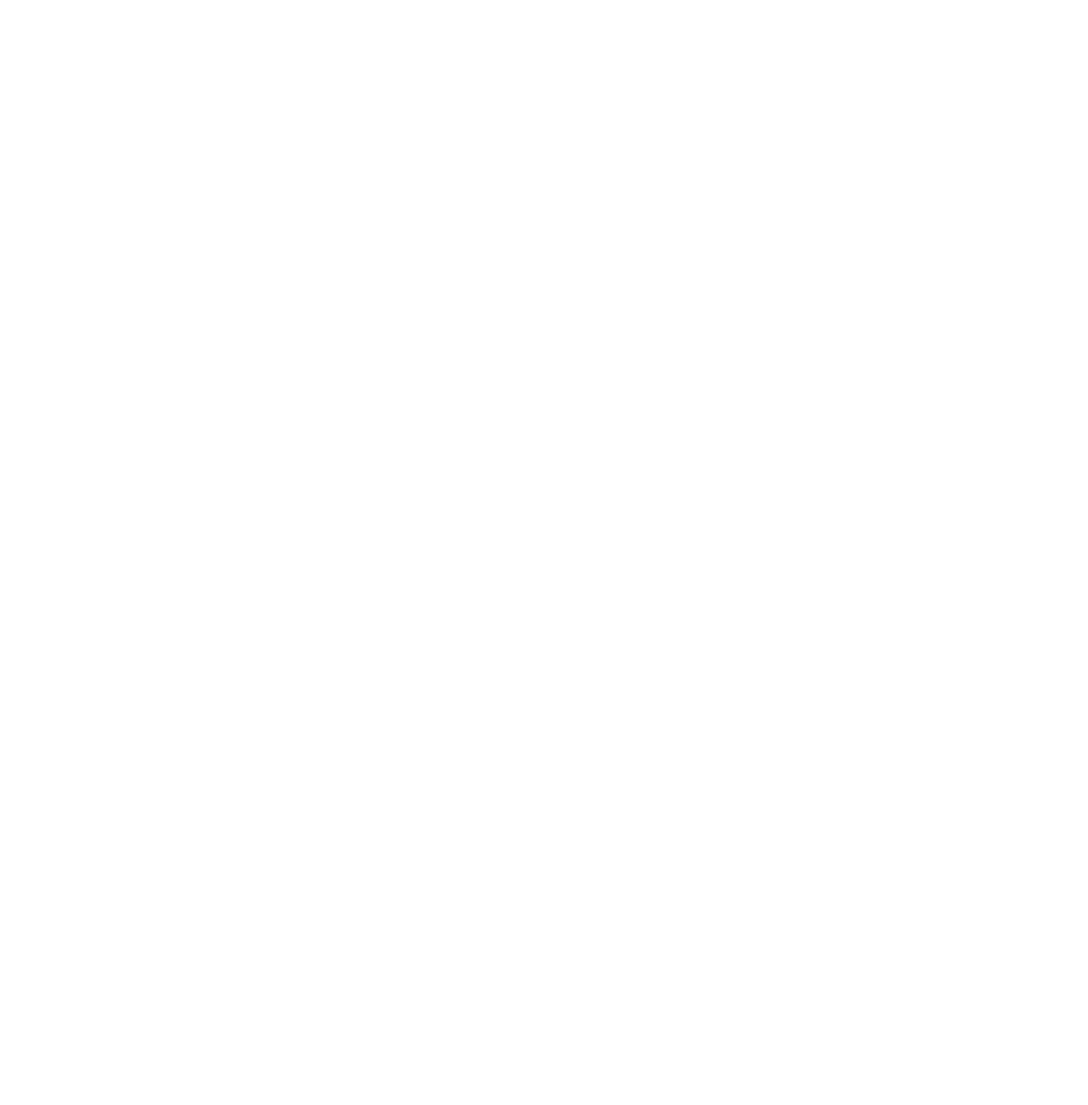
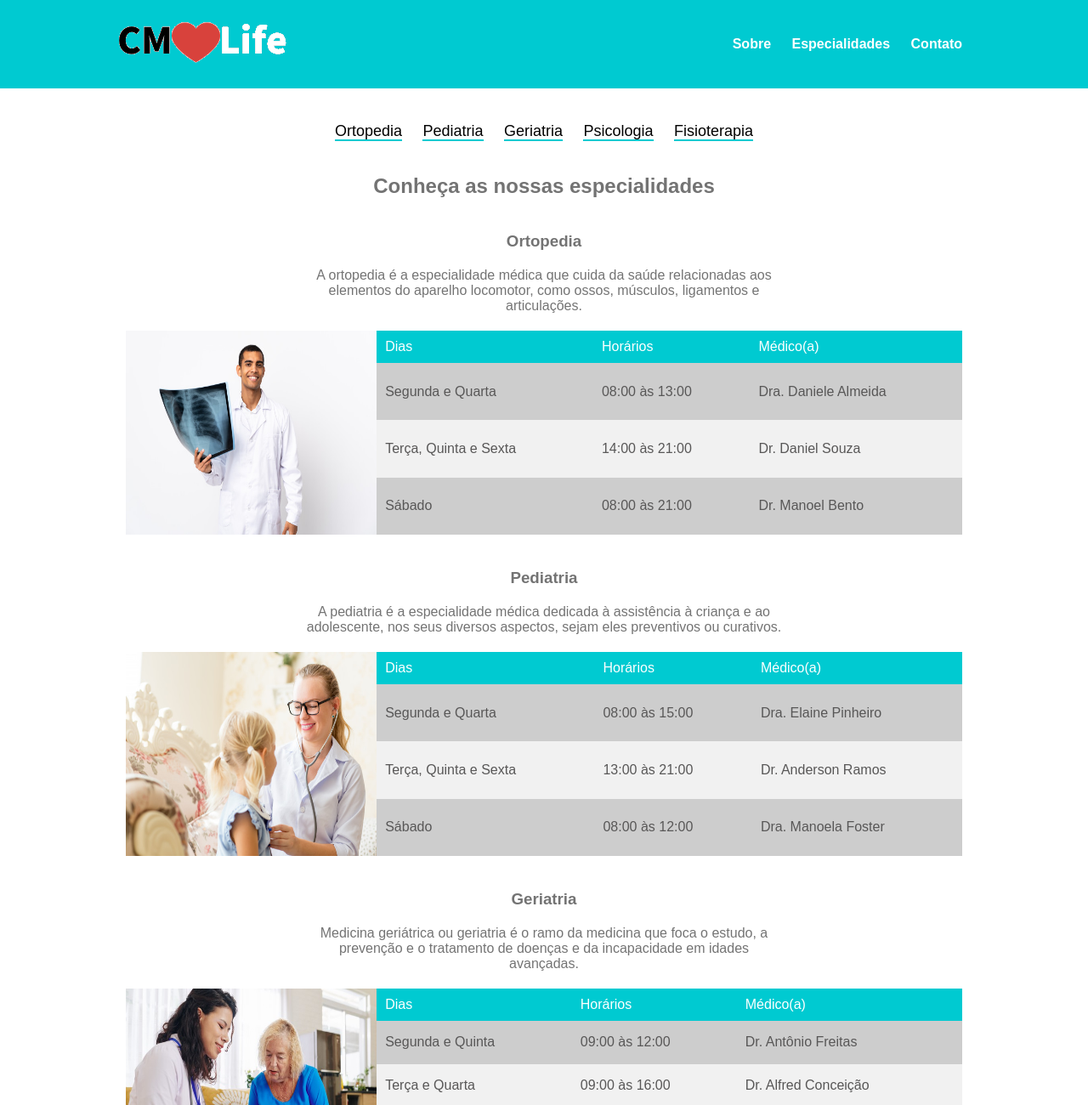
Before and after one commit to alinelenzi/clinicaMedica, a plain HTML site: page especialidades.html in a window 1280 px wide. Shown: the top 1300 px of the page at 85% size. Before the commit the page ends 800 px from the top, so only its background shows below. Drawn offline with Linux system fonts and the light colour scheme.

Commit message:
criei a página especialidades e dividir os arquivos de css para ficar mais organizado

```diff
--- a/especialidades.html
+++ b/especialidades.html
@@ -0,0 +1,236 @@
+<!DOCTYPE html>
+<html lang="en">
+<head>
+    <meta charset="UTF-8">
+    <meta name="viewport" content="width=device-width, initial-scale=1.0">
+    <link rel="stylesheet" href="./styles/geral.css">
+    <link rel="stylesheet" href="./styles/especialidades.css">
+    <link
+        href="https://fonts.googleapis.com/css2?family=Source+Sans+Pro:ital,wght@0,200;0,300;0,400;0,600;0,700;0,900;1,200;1,300;1,400;1,600;1,700;1,900&display=swap">
+    <title>CMLife - Home</title>
+</head>
+<body>
+    <header class="topo">
+        <div class="container">
+            <div>
+                <img src="./assets/logo.png" alt="Clínica Médica Life" title="Clínica Médica Life">
+            </div>
+            <nav class="topo-links">
+                <a href="./index.html#sobre">Sobre</a>
+                <a href="./especialidades.html">Especialidades</a>
+                <a href="./index.html#contato">Contato</a>
+            </nav>
+        </div>
+    </header>
+    <main>
+        <section class="conteiner-links-especialidades">
+            <nav class="container sessao-especialidade ">
+                <a class="link-especialidade " href="#ortopedia">Ortopedia</a>
+                <a  class="link-especialidade " href="#pediatria">Pediatria</a>
+                <a  class="link-especialidade " href="#geriatria">Geriatria</a>
+                <a  class="link-especialidade " href="#psicologia">Psicologia</a>
+                <a  class="link-especialidade " href="#fisioterapia">Fisioterapia</a>
+            </nav>
+            <h1 class="container sessao-especialidade ">Conheça as nossas especialidades</h1>
+        </section>
+        <section id="ortopedista" class="container sessao-especialidade">
+                <div class="box-texto">
+                    <h3>Ortopedia</h3>
+                    <p>A ortopedia é a especialidade médica que cuida da saúde relacionadas aos elementos do aparelho locomotor, como ossos, músculos, ligamentos e articulações.</p>
+                </div>
+                <div class="box-tabela-especialista">
+                    <img src="assets/ortopedia.png" alt="Imagem de um médico com uma radiografia na mão esquerda" title="Imagem de um médico">
+                    <table class="tabela-especialistas">
+                            <thead>
+                                <tr>
+                                    <td>Dias</td>
+                                    <td>Horários</td>
+                                    <td>Médico(a)</td>
+                                </tr>
+                            </thead>
+                            <tbody>
+                                <tr>
+                                    <td>Segunda e Quarta</td>
+                                    <td>08:00 às 13:00</td>
+                                    <td>Dra. Daniele Almeida</td>
+                                </tr>
+                                <tr>
+                                    <td>Terça, Quinta e Sexta</td>
+                                    <td>14:00 às 21:00</td>
+                                    <td>Dr. Daniel Souza</td>
+                                </tr>
+                                <tr>
+                                    <td>Sábado</td>
+                                    <td>08:00 às 21:00</td>
+                                    <td>Dr. Manoel Bento</td>
+                                </tr>
+                            </tbody>
+                    </table>
+                </div>
+        </section>
+        <section  id="pediatra" class="container sessao-especialidade">
+                <div class="box-texto">
+                    <h3>Pediatria</h3>
+                    <p>A pediatria é a especialidade médica dedicada à assistência à criança e ao adolescente, nos seus diversos aspectos, sejam eles preventivos ou curativos.</p>
+                </div>
+                <div class="box-tabela-especialista">
+                    <img src="assets/pediatra.png" alt="Imagem de um médica posando pra foto com quatros colegas de trabalho atrás dela conversando" title="Imagem de um médico">
+                    <table class="tabela-especialistas">
+                        <thead>
+                            <tr>
+                                <td>Dias</td>
+                                <td>Horários</td>
+                                <td>Médico(a)</td>
+                            </tr>
+                        </thead>
+                        <tbody>
+                            <tr>
+                                <td>Segunda e Quarta</td>
+                                <td>08:00 às 15:00</td>
+                                <td>Dra. Elaine Pinheiro</td>
+                            </tr>
+                            <tr>
+                                <td>Terça, Quinta e Sexta</td>
+                                <td>13:00 às 21:00</td>
+                                <td>Dr. Anderson Ramos</td>
+                            </tr>
+                            <tr>
+                                <td>Sábado</td>
+                                <td>08:00 às 12:00</td>
+                                <td>Dra. Manoela Foster</td>
+                            </tr>
+                        </tbody>
+                    </table>
+                </div>
+        </section>
+        <section  id="geriatria" class="container sessao-especialidade">
+                <div class="box-texto">
+                    <h3>Geriatria</h3>
+                    <p>Medicina geriátrica ou geriatria é o ramo da medicina que foca o estudo, a prevenção e o tratamento de doenças e da incapacidade em idades avançadas.</p>
+                </div>
+                <div class="box-tabela-especialista">
+                    <img src="assets/geriatra.png" alt="Imagem de uma médica atendendo uma paciente idosa"  title="Imagem de um médico">
+                    <table class="tabela-especialistas">
+                        <thead>
+                            <tr>
+                                <td>Dias</td>
+                                <td>Horários</td>
+                                <td>Médico(a)</td>
+                            </tr>
+                        </thead>
+                        <tbody>
+                            <tr>
+                                <td>Segunda e Quinta</td>
+                                <td>09:00 às 12:00</td>
+                                <td>Dr. Antônio Freitas</td>
+                            </tr>
+                            <tr>
+                                <td>Terça e Quarta</td>
+                                <td>09:00 às 16:00</td>
+                                <td>Dr. Alfred Conceição</td>
+                            </tr>
+                            <tr>
+                                <td>Sexta</td>
+                                <td>08:00 às 19:00</td>
+                                <td>Dra. Almir Aguiar</td>
+                            </tr>
+                            <tr>
+                                <td>Sábado</td>
+                                <td>08:00 às 14:00</td>
+                                <td>Dra. Andrea Almeidar</td>
+                            </tr>
+                        </tbody>
+                    </table>
+                </div>
+        </section>
+        <section  id="psicologia" class="container sessao-especialidade">
+                <div class="box-texto">
+                    <h3>Psicologia</h3>
+                    <p>Psicologia é a especialidade médica que trata da mente, do estudo e análise de seus processos e comportamento de indivíduos e grupos humanos em diferentes situações.</p>
+                </div>
+                <div class="box-tabela-especialista">
+                    <img src="assets/psicologo.png" alt="Imagem das mãos de um médico que atendendo e anotando informações sobre sua paciente" title="Imagem de um médico">
+                    <table class="tabela-especialistas">
+                        <thead>
+                            <tr>
+                                <td>Dias</td>
+                                <td>Horários</td>
+                                <td>Médico(a)</td>
+                            </tr>
+                        </thead>
+                        <tbody>
+                            <tr>
+                                <td>Segunda, Terça e Quarta</td>
+                                <td>8:00 às 21:00</td>
+                                <td>Dra. Diane Faguntes</td>
+                            </tr>
+                            <tr>
+                                <td>Terça, Quinta e Sexta</td>
+                                <td>14:00 às 18:00</td>
+                                <td>Dr. Daniel Dias</td>
+                            </tr>
+                            <tr>
+                                <td>Sábado</td>
+                                <td>10:00 às 15:00</td>
+                                <td>Dra. Beatriz Luz</td>
+                            </tr>
+                        </tbody>
+                    </table>
+                </div>
+        </section>
+        <section  id="fisioterapia" class="container sessao-especialidade">
+                <div class="box-texto">
+                    <h3>Fisioterapia</h3>
+                    <p>Fisioterapia é uma ciência da saúde aplicada ao estudo, diagnóstico, prevenção e tratamento de disfunções cinéticas funcionais de órgãos e sistemas.</p>
+                </div>
+                <div class="box-tabela-especialista">
+                    <img src="assets/fisioterapia.png" alt="Imagem de uma médica atendendo um paciente ele está sentado sobre uma bola suiça de pilates" title="Imagem de um médico">
+                    <table class="tabela-especialistas">
+                        <thead>
+                            <tr>
+                                <td>Dias</td>
+                                <td>Horários</td>
+                                <td>Médico(a)</td>
+                            </tr>
+                        </thead>
+                        <tbody>
+                            <tr>
+                                <td>Segunda e Quinta</td>
+                                <td>11:00 às 20:00</td>
+                                <td>Dr. Alberto de Paula</td>
+                            </tr>
+                            <tr>
+                                <td>Segundas e Quarta</td>
+                                <td>08:00 às 15:00</td>
+                                <td>Dra. Maria Fernandess</td>
+                            </tr>
+                            <tr>
+                                <td>Terça e Sexta</td>
+                                <td>14:00 às 21:00</td>
+                                <td>Dra. Elaine Peixoto</td>
+                            </tr>
+                            <tr>
+                                <td>Terça e Quinta</td>
+                                <td>08:00 às 14:00</td>
+                                <td>Dra. Kássia Firmeo</td>
+                            </tr>
+                            <tr>
+                                <td>Quarta e Sábado</td>
+                                <td>08:00 às 21:00</td>
+                                <td>Dra. Bianca Rocha</td>
+                            </tr>
+                        </tbody>
+                    </table>
+                </div>
+        </section>
+    </main>
+</body>
+<footer>
+    <div class="container">
+        <img src="./assets/logo.png" alt="logo">
+        <p>Telefone e WhatsApp: (21)99999-5555</p>
+        <p>Endereço: Av.Ayrton Senna, 3000 - Barra da Tijuca, Rio de Janeiro</p>
+        <p>©2020 Clínica Médica Life - Todos os direitos reservados</p>
+    </div>
+</footer>
+</html>
--- /dev/null
+++ b/styles/especialidades.css
@@ -0,0 +1,90 @@
+.sessao-especialidade {
+    margin-top: 40px;
+}
+
+.box-texto {
+    padding: 0 20px;
+}
+.conteiner-links-especialidades {
+    padding: 0 20px;
+    text-align: center;
+}
+.links-especialidades {
+    display: flex;
+    justify-content: center;
+    flex-wrap: wrap;
+    margin-top: 20px;
+    text-align: center;
+}
+
+.link-especialidade {
+    text-decoration: none;
+    color: #000;
+    border-bottom: 2px solid #00cad1;
+    margin: 0 10px 10px;
+    font-size: 18px;
+}
+
+.link-especialidade:hover {
+    color: #0d6e71;
+}
+
+.box-tabela-especialista {
+    display: flex;
+    height: 240px;
+    padding: 0 20px;
+}
+
+.box-tabela-especialista img {
+    width: 30%;
+    height: 100%;
+}
+
+.tabela-especialistas {
+    border-spacing: 0;
+    text-align: left;
+    width: 70%;
+    height: 100%;
+}
+
+.tabela-especialistas thead tr {
+    background-color: #00cad1;
+    color: #fff;
+}
+
+.tabela-especialistas tr {
+    background-color: #f1f1f1;
+    color: #585757;
+    font-weight: 500;
+}
+
+.tabela-especialistas tbody tr:nth-of-type(2n + 1) {
+    background-color: #cdcdcd;
+    border: 1px solid #f1f1f1;
+}
+
+.tabela-especialistas th,
+.tabela-especialistas td {
+    padding: 10px;
+}
+
+@media (max-width: 768px) {
+    .box-tabela-especialista img {
+    display: none;
+}
+
+    .tabela-especialistas {
+        width: 100%;
+    }
+
+    .box-tabela-especialista {
+    height: auto;
+    justify-content: center;
+    }
+}
+
+@media (max-width: 425px) {
+    .box-tabela-especialista {
+        padding: 0;
+    }
+}
--- /dev/null
+++ b/styles/geral.css
@@ -0,0 +1,57 @@
+*{
+    margin: 0;
+    padding: 0;
+    font-family: 'Source Sans Pro',sans-serif;
+    box-sizing: border-box;
+}
+main{
+    color: #0000008c;
+    margin-bottom: 60px;
+}
+.container {
+    max-width: 1024px;
+    margin: 0 auto;
+}
+.box-texto{
+    text-align: center;
+    margin: 0 auto;
+    max-width: 600px;
+}
+.box-texto h2, h3, p{
+    padding-bottom: 20px;
+}
+#sobre,
+#especialidades,
+#contato{
+    padding: 40px 20px 0;
+}
+.topo{
+    background-color: #00cad1;
+    margin-bottom: 20px;
+}
+.topo a{
+    text-decoration: none;
+    color: #ffffff;
+    padding: 10px;
+    font-weight: 600;
+}
+.topo a:hover{
+    color: #004b4c;
+}
+.topo .container{
+    display: flex;
+    align-items: center;
+    justify-content: space-between;
+    width: 100%;
+    min-height: 60px;
+    padding: 0 10px;
+    margin: 0 auto;
+}
+footer{
+    background-color: #0d6e71;
+    color: #fff;
+    padding: 20px;
+}
+footer .container{
+    text-align: center;
+}
--- a/css/style.css
+++ b/styles/home.css
@@ -1,49 +1,3 @@
-*{
-    margin: 0;
-    padding: 0;
-    font-family: 'Source Sans Pro',sans-serif;
-    box-sizing: border-box;
-}
-main{
-    color: #0000008c;
-    margin-bottom: 60px;
-}
-#sobre,
-#especialidades,
-#contato{
-    padding: 40px 20px 0;
-}
-
-.topo{
-    background-color: #00cad1;
-}
-.topo a{
-    text-decoration: none ;
-    color: white;
-    padding: 10px;
-    font-weight: 600;
-}
-.topo a:hover{
-    color: #004b4c;
-}
-.topo .container{
-    display: flex;
-    align-items: center;
-    justify-content: space-between;
-    width: 100%;
-    min-height: 60px;
-    padding: 0 10px;
-    margin: 0 auto;
-}
-
-footer{
-    background-color: #0d6e71;
-    color: #fff;
-    padding: 20px;
-}
-footer .container{
-    text-align: center;
-}
 .box-apresentacao{
     background-image: url('../assets/recepcao.png');
     background-repeat: no-repeat;
@@ -61,16 +15,8 @@ footer .container{
 }
 .box-apresentacao h1{
     font-weight: 500;
-    font-size: 38px;
-    margin:0
-}
-.box-texto{
-    text-align: center;
-    margin: 0 auto;
-    max-width: 600px;
-}
-.box-texto h2, h3, p{
-    padding-bottom: 20px;
+    font-size: 2.35rem;
+    margin:0;
 }
 .box-texto span{
     font-weight: bold;
@@ -120,3 +66,24 @@ footer .container{
 .container iframe{
     width: 100%;
 }
+@media(max-width:425px){
+    body{
+        font-size: 1rem;
+        text-align: center;
+    }
+    .box-especialidade{
+        width: calc(100%);
+        align-items: center;
+    }
+}
+@media (max-width: 768px){
+    .box-especialidade figcaption{
+        font-size: 1.5rem;
+    }
+    .box-especialidade{
+        width: calc(100% - 20px);
+        margin: 10px;
+        align-items: center;
+    }
+
+}
```
Also changed, not shown: index.html (+3 -4 lines).
